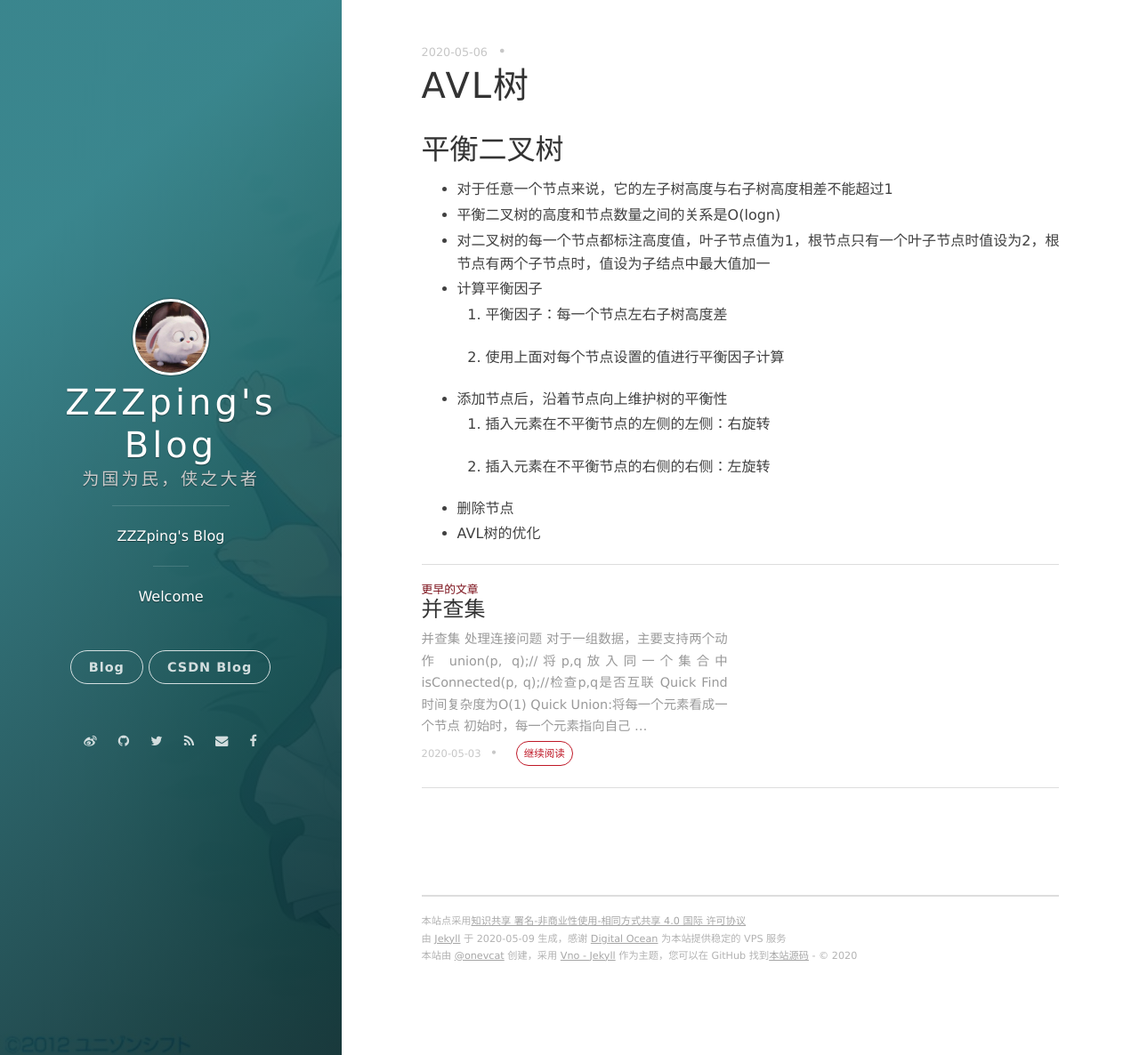
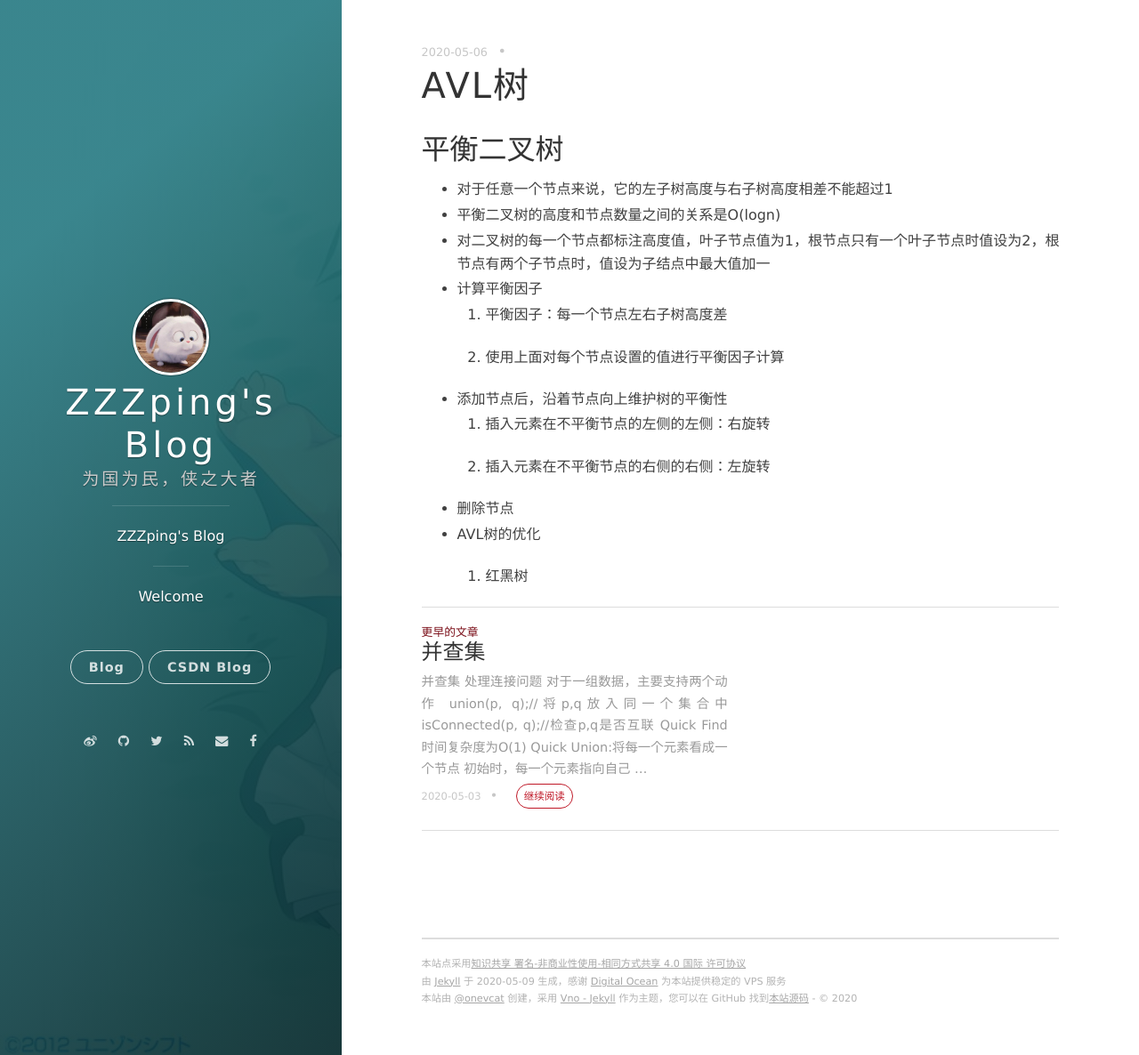
Before and after one commit to ZZZping/ZZZping.github.io, a Jekyll site: the page built from _posts/2020-05-06-玩转数据结构-AVL树.md, in a window 1280 px wide and 1186 px high. Shown: the whole window at 89% size. Built offline with Jekyll 4.4.1, drawn with Linux system fonts in a browser that asks for light colours; nearby versions of some CDN libraries; comment, search, counter and statistics services are not loaded.

Commit message:
红黑树

```diff
--- a/_posts/2020-05-06-玩转数据结构-AVL树.md
+++ b/_posts/2020-05-06-玩转数据结构-AVL树.md
@@ -21,3 +21,5 @@ date: 2020-05-06 20:41:24.000000000 +09:00
 
 + 删除节点
 + AVL树的优化
+
+   1. 红黑树
```
